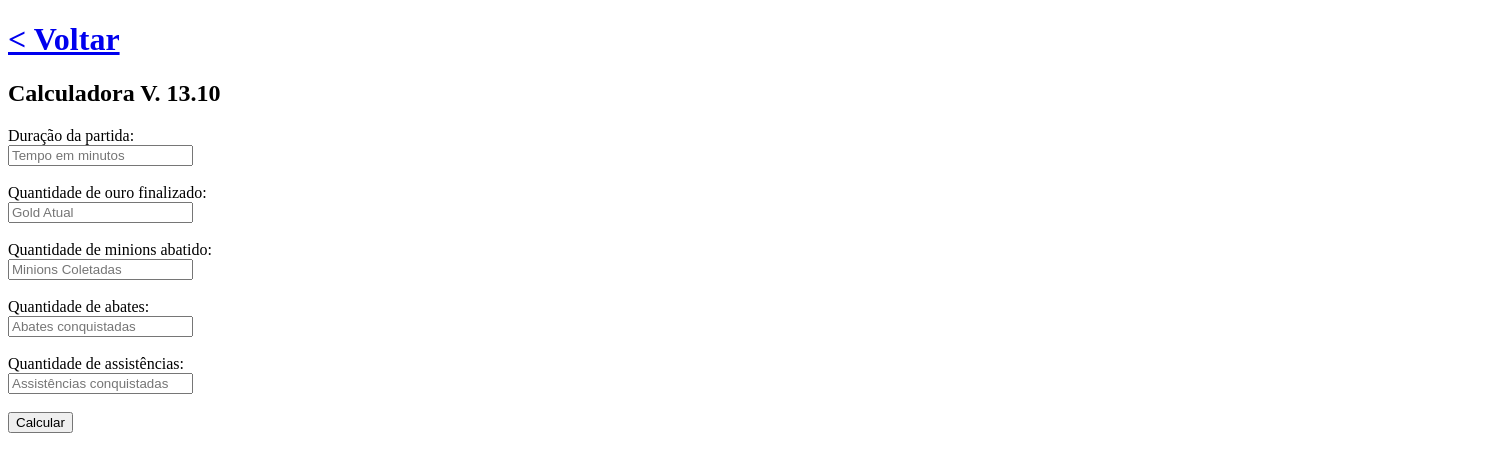
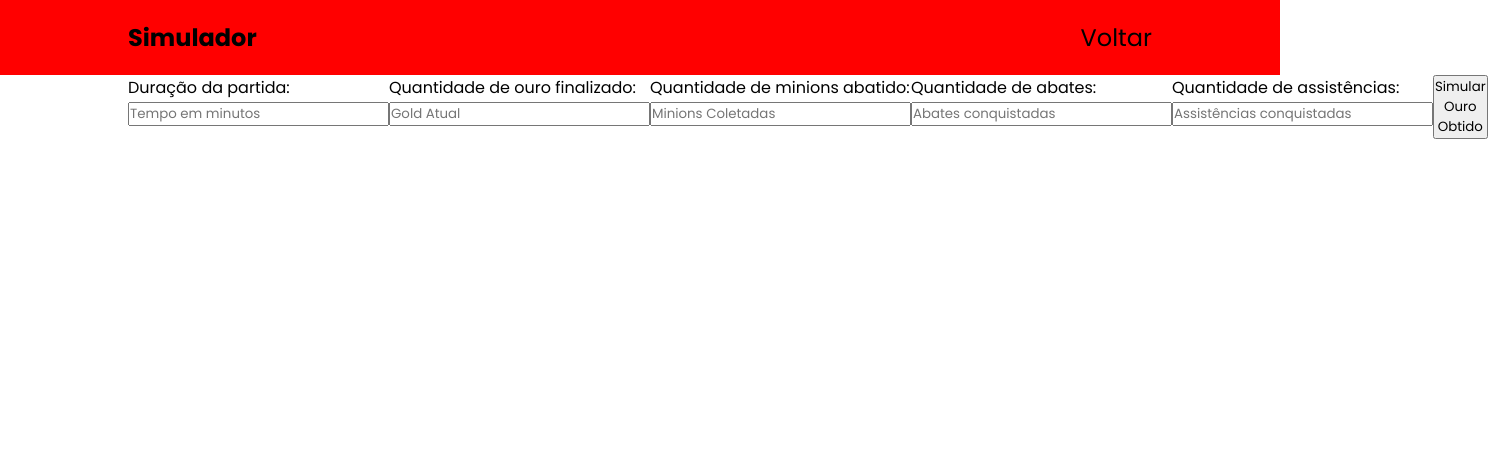
Before and after one commit to ErickHlee/Projeto-Individual, a website: page public/site/simulador.html in a window 1280 px wide. Shown: the whole page, 1488 px wide, since content can reach past the window. Drawn offline with nearby package versions, Linux system fonts and the light colour scheme; a web font is replaced by a local one.

Commit message:
Update: simulador - html, js, css

```diff
--- a/public/site/css/simulador.css
+++ b/public/site/css/simulador.css
@@ -0,0 +1,44 @@
+@import url('https://fonts.googleapis.com/css2?family=Caveat:wght@400..700&family=Playwrite+GB+S:ital,wght@0,100..400;1,100..400&family=Poppins:ital,wght@0,100;0,200;0,300;0,400;0,500;0,600;0,700;0,800;0,900;1,100;1,200;1,300;1,400;1,500;1,600;1,700;1,800;1,900&family=Roboto+Mono:ital,wght@0,100..700;1,100..700&family=Varela+Round&display=swap');
+
+* {
+    margin: 0;
+    padding: 0;
+    box-sizing: border-box;
+    scroll-behavior: smooth;
+    font-family: "Poppins", serif;
+}
+
+.container {
+    display: flex;
+    justify-content: space-between;
+    width: 80%;
+    margin: auto;
+}
+
+.header {
+    width: 100%;
+    margin: auto;
+    padding: 20px 0;
+    background: red;
+}
+
+.header .voltar {
+    display: flex;
+    justify-content: center;
+    align-items: center;
+}
+
+.header .voltar a{
+    color: black;
+    text-decoration: none;
+    font-size: 24px;
+}
+
+.header .voltar::before {
+    display: none;
+    content: '<';
+}
+
+.header .voltar::hover {
+
+}
--- a/public/site/js/simulador.js
+++ b/public/site/js/simulador.js
@@ -1,4 +1,4 @@
-function calcular() {
+function simularOuroObtido() {
 
     var gold = gold_atual.value;
     var tempo = inp_tempo.value;
--- a/public/site/simulador.html
+++ b/public/site/simulador.html
@@ -12,44 +12,70 @@
 
 <body>
 
-    <!-- Simples Header -->
     <div class="header">
         <div class="container">
-            <h1>
-                <a href="dashboard/dashboard.html"> < Voltar</a>
-            </h1>
-        </div>
-    </div>
-    <!-- Simples Header -->
+            <div class="title">
+                <h2>Simulador</h2>
+            </div>
 
-    <!-- Calculadora -->
-    <div class="calculadora">
-        <div class="container">
-            <div class="card">
-                <h2>Calculadora<b> V. 13.10</b></h2>
-
-                Duração da partida: <br>
-                <input type="num" id="inp_tempo" placeholder="Tempo em minutos" min="1"> <br>
-                    <br>
-                Quantidade de ouro finalizado: <br>
-                <input min="1" type="number" id="gold_atual" placeholder="Gold Atual"> <br>
-                    <br>
-                Quantidade de minions abatido: <br>
-                <input min="1" type="text" id="minion_abatido" placeholder="Minions Coletadas"> <br>
-                    <br>
-                Quantidade de abates: <br>
-                <input min="1" type="number" id="inp_abate" placeholder="Abates conquistadas"> <br>
-                    <br>
-                Quantidade de assistências: <br>
-                <input min="1" type="number" id="inp_assist" placeholder="Assistências conquistadas"> <br>
-                    <br>
-                <button onclick="calcular()">Calcular</button> <br>
-                    <br>
-                <span id="span1"></span>
+            <div class="voltar">
+                <a href="index.html">Voltar</a>
             </div>
         </div>
     </div>
 
+    <div class="box">
+        <div class="calculadora">
+            <div class="container">
+                <div class="campos">
+                    <p>Duração da partida:</p>
+                    <input type="num" id="inp_tempo" placeholder="Tempo em minutos" min="1"> <br>
+                </div>
 
+                <div class="campos">
+                    <p>Quantidade de ouro finalizado:</p>
+                    <input min="1" type="number" id="gold_atual" placeholder="Gold Atual"> <br>
+                </div>
+
+                <div class="campos">
+                    <p>Quantidade de minions abatido:</p>
+                    <input min="1" type="text" id="minion_abatido" placeholder="Minions Coletadas"> <br>
+                </div>
+
+                <div class="campos">
+                    <p>Quantidade de abates:</p>
+                    <input min="1" type="number" id="inp_abate" placeholder="Abates conquistadas"> <br>
+                </div>
+
+                <div class="campos">
+                    <p>Quantidade de assistências:</p>
+                    <input min="1" type="number" id="inp_assist" placeholder="Assistências conquistadas"> <br>
+                </div>
+
+                <button onclick="calcularOuroObtido()">Simular Ouro Obtido</button>
+                <div class="div_texto"></div>
+            </div>
+        </div>
+    </div>
+
+<!-- GSAP -->
+    <script src="https://cdnjs.cloudflare.com/ajax/libs/gsap/3.12.5/gsap.min.js"
+        integrity="sha512-7eHRwcbYkK4d9g/6tD/mhkf++eoTHwpNM9woBxtPUBWm67zeAfFC+HrdoE2GanKeocly/VxeLvIqwvCdk7qScg=="
+        crossorigin="anonymous" referrerpolicy="no-referrer"></script>
+    <script src="js/simuladorAnimação.js"></script>
 </body>
 </html>
+
+<script>
+    const tempo1 = gsap.timeline();
+
+    tempo1.from(".title", {
+        y: -50,
+        opacity: 0
+    });
+
+    tempo1.from(".voltar", {
+        y: -50,
+        opacity: 0
+    });
+</script>
```
Also changed, not shown: public/site/js/simuladorAnimação.js (added).
